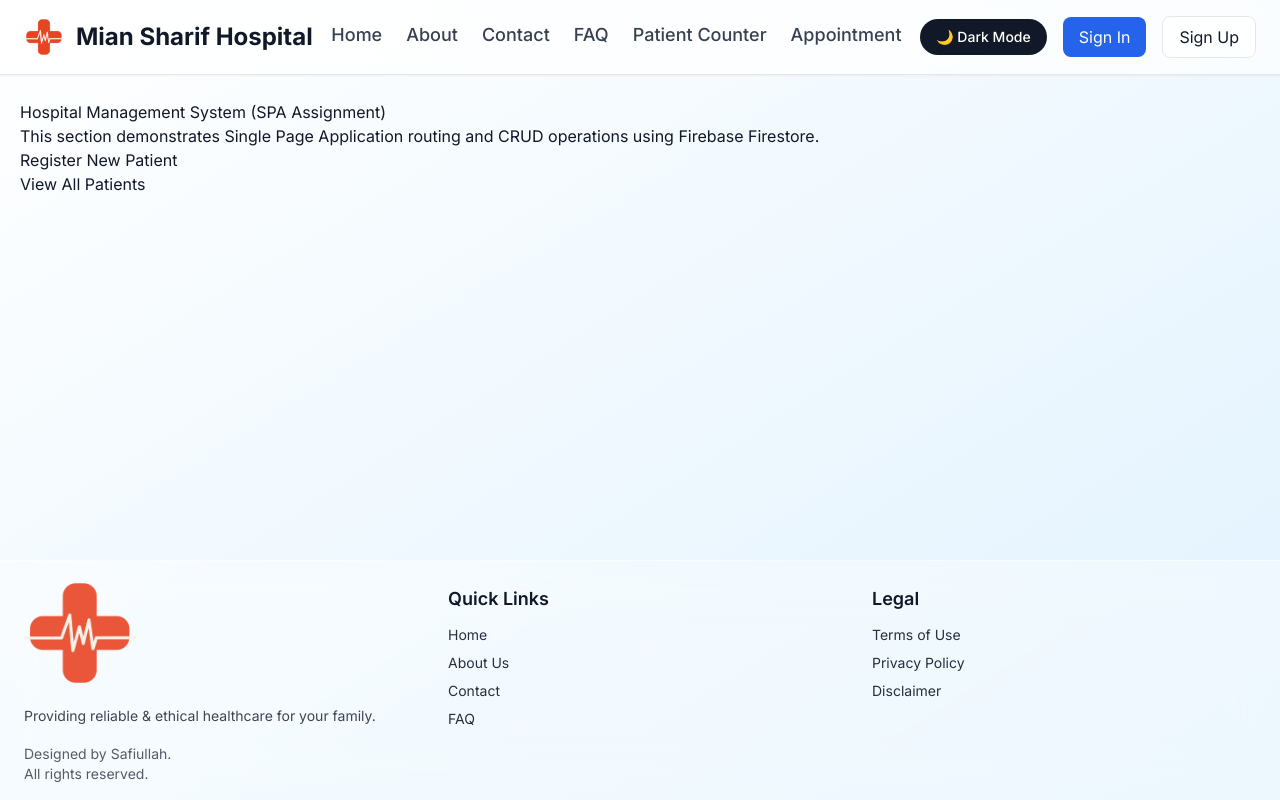
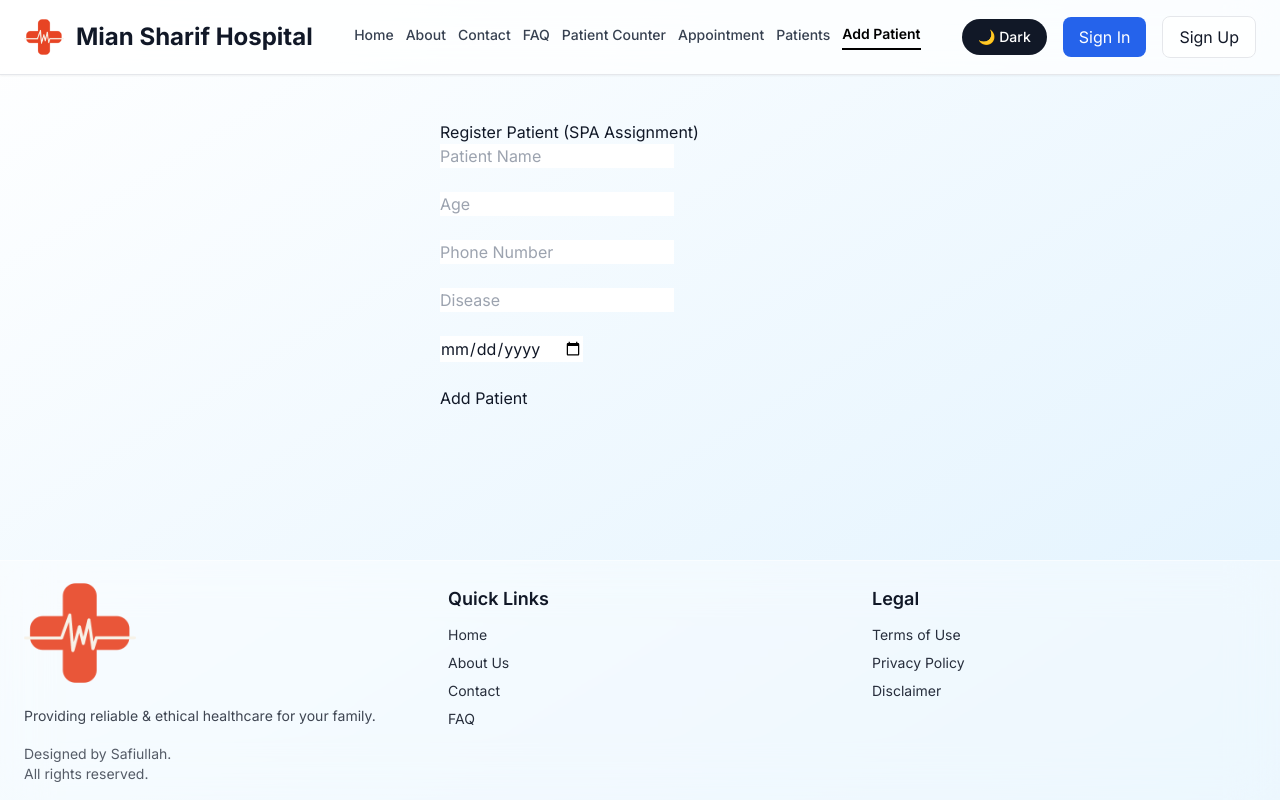
Before and after one commit to Safi-UOL/Mian-Sharif-Hospital, a React (Vite) app: page /assignment/create in a window 1280 px wide. Built offline with nearby package versions, Linux system fonts and the light colour scheme.

Commit message:
style: reduce navbar menu text size and gap for better alignment

```diff
--- a/src/Pages/PatientCounter.jsx
+++ b/src/Pages/PatientCounter.jsx
@@ -4,27 +4,44 @@ export default function PatientCounter() {
   const [patients, setPatients] = useState(0);
 
   return (
-    <div style={{ textAlign: "center", marginTop: "40px" }}>
-      <h2>OPD Daily Patient Counter</h2>
+    <div className="flex justify-center items-center py-20 px-4 bg-gray-50 dark:bg-gray-900">
+      <div className="w-full max-w-md bg-white dark:bg-gray-800 rounded-2xl shadow-lg p-8 text-center">
 
-      <h1>{patients}</h1>
+        <h2 className="text-2xl font-bold text-gray-900 dark:text-white mb-6">
+          OPD Daily Patient Counter
+        </h2>
 
-      <button onClick={() => setPatients(patients + 1)}>
-        Patient Aaya
-      </button>
+        {/* Counter */}
+        <div className="text-5xl font-extrabold text-blue-600 dark:text-yellow-400 mb-8">
+          {patients}
+        </div>
 
-      <button
-        onClick={() => setPatients(patients - 1)}
-        style={{ marginLeft: "10px" }}
-      >
-        Patient Gaya
-      </button>
+        {/* Buttons */}
+        <div className="flex justify-center gap-4 mb-6">
+          <button
+            onClick={() => setPatients(patients + 1)}
+            className="px-5 py-2 rounded-lg bg-green-600 text-white font-medium hover:bg-green-700 transition"
+          >
+            Patient Arrived
+          </button>
 
-      <br /><br />
+          <button
+            onClick={() => setPatients(Math.max(0, patients - 1))}
+            className="px-5 py-2 rounded-lg bg-red-600 text-white font-medium hover:bg-red-700 transition"
+          >
+            Patient Left
+          </button>
+        </div>
 
-      <button onClick={() => setPatients(0)}>
-        Reset Day Counter
-      </button>
+        {/* Reset */}
+        <button
+          onClick={() => setPatients(0)}
+          className="w-full py-2 rounded-lg border border-gray-300 dark:border-gray-600 text-gray-700 dark:text-gray-200 hover:bg-gray-100 dark:hover:bg-gray-700 transition"
+        >
+          Reset Day Counter
+        </button>
+
+      </div>
     </div>
   );
 }
--- a/src/SPA_Routing/Pages/CreatePatient.jsx
+++ b/src/SPA_Routing/Pages/CreatePatient.jsx
@@ -1,22 +1,90 @@
-import { Link } from "react-router-dom";
+import { useState } from "react";
 
-export default function Home() {
+export default function CreatePatient() {
+  const [name, setName] = useState("");
+  const [age, setAge] = useState("");
+  const [phone, setPhone] = useState("");
+  const [disease, setDisease] = useState("");
+  const [date, setDate] = useState("");
+
+  const handleSubmit = (e) => {
+    e.preventDefault();
+
+    const patientData = {
+      name,
+      age,
+      phone,
+      disease,
+      date,
+    };
+
+    console.log("Patient Data (Assignment):", patientData);
+
+    setName("");
+    setAge("");
+    setPhone("");
+    setDisease("");
+    setDate("");
+  };
+
   return (
-    <div style={{ padding: "20px" }}>
-      <h2>Hospital Management System (SPA Assignment)</h2>
-      <p>
-        This section demonstrates Single Page Application routing and
-        CRUD operations using Firebase Firestore.
-      </p>
+    <div style={{ maxWidth: "400px", margin: "40px auto" }}>
+      <h2>Register Patient (SPA Assignment)</h2>
 
-      <ul>
-        <li>
-          <Link to="/assignment/create">Register New Patient</Link>
-        </li>
-        <li>
-          <Link to="/assignment/patients">View All Patients</Link>
-        </li>
-      </ul>
+      <form onSubmit={handleSubmit}>
+        <input
+          type="text"
+          placeholder="Patient Name"
+          value={name}
+          onChange={(e) => setName(e.target.value)}
+          required
+        />
+
+        <br /><br />
+
+        <input
+          type="number"
+          placeholder="Age"
+          value={age}
+          onChange={(e) => setAge(e.target.value)}
+          required
+        />
+
+        <br /><br />
+
+        <input
+          type="tel"
+          placeholder="Phone Number"
+          value={phone}
+          onChange={(e) => setPhone(e.target.value)}
+          required
+        />
+
+        <br /><br />
+
+        <input
+          type="text"
+          placeholder="Disease"
+          value={disease}
+          onChange={(e) => setDisease(e.target.value)}
+          required
+        />
+
+        <br /><br />
+
+        <input
+          type="date"
+          value={date}
+          onChange={(e) => setDate(e.target.value)}
+          required
+        />
+
+        <br /><br />
+
+        <button type="submit">
+          Add Patient
+        </button>
+      </form>
     </div>
   );
 }
--- a/src/components/layouts/Navbar.jsx
+++ b/src/components/layouts/Navbar.jsx
@@ -16,7 +16,6 @@ export default function Navbar() {
   useEffect(() => {
     if (theme === "dark") document.documentElement.classList.add("dark");
     else document.documentElement.classList.remove("dark");
-
     localStorage.setItem("theme", theme);
   }, [theme]);
 
@@ -24,15 +23,13 @@ export default function Navbar() {
     e.preventDefault();
     const current = location.pathname;
 
-    if (path === "/" && homePaths.includes(current)) {
+    if (path === "/" && current === "/") {
       window.scrollTo({ top: 0, behavior: "smooth" });
-      setTimeout(() => window.location.reload(), 300);
       return;
     }
 
     if (current === path) {
       window.scrollTo({ top: 0, behavior: "smooth" });
-      setTimeout(() => window.location.reload(), 300);
       return;
     }
 
@@ -50,70 +47,51 @@ export default function Navbar() {
       <div className="max-w-7xl mx-auto px-6 py-4 flex justify-between items-center">
 
         {/* LOGO */}
-        <a
-          href={HOME_URL}
-          onClick={(e) => {
-            e.preventDefault();
-            window.scrollTo({ top: 0, behavior: "smooth" });
-            setTimeout(() => (window.location.href = HOME_URL), 200);
-          }}
-          className="flex items-center gap-3"
-        >
+        <Link to="/" className="flex items-center gap-3">
           <img src={logo} className="w-10 h-10" />
           <span className="text-xl md:text-2xl font-bold dark:text-white">
             Mian Sharif Hospital
           </span>
-        </a>
+        </Link>
 
         {/* DESKTOP MENU */}
-        <div className="hidden md:flex gap-6 text-lg font-medium">
-          <NavLink to="/" className={getNavClass} onClick={(e) => handleNavClick(e, "/")} end>
-            Home
+        <div className="hidden md:flex gap-3 text-sm font-medium items-center">
+
+          {/* Hospital */}
+          <NavLink to="/" className={getNavClass} end>Home</NavLink>
+          <NavLink to="/about" className={getNavClass}>About</NavLink>
+          <NavLink to="/contact" className={getNavClass}>Contact</NavLink>
+          <NavLink to="/faq" className={getNavClass}>FAQ</NavLink>
+
+          {/* Lab */}
+          <NavLink to="/patient-counter" className={getNavClass}>
+            Patient Counter
+          </NavLink>
+          <NavLink to="/appointment" className={getNavClass}>
+            Appointment
           </NavLink>
 
-          <NavLink to="/about" className={getNavClass} onClick={(e) => handleNavClick(e, "/about")}>
-            About
+          {/* Assignment SPA */}
+          <NavLink to="/assignment/patients" className={getNavClass}>
+            Patients
           </NavLink>
-
-          <NavLink to="/contact" className={getNavClass} onClick={(e) => handleNavClick(e, "/contact")}>
-            Contact
-          </NavLink>
-
-          <NavLink to="/faq" className={getNavClass} onClick={(e) => handleNavClick(e, "/faq")}>
-            FAQ
-          </NavLink>
-
-          {/* 🔹 NEW LINKS */}
-          <NavLink
-            to="/patient-counter"
-            className={getNavClass}
-            onClick={(e) => handleNavClick(e, "/patient-counter")}
-          >
-            Patient Counter
-          </NavLink>
-
-          <NavLink
-            to="/appointment"
-            className={getNavClass}
-            onClick={(e) => handleNavClick(e, "/appointment")}
-          >
-            Appointment
+          <NavLink to="/assignment/create" className={getNavClass}>
+            Add Patient
           </NavLink>
         </div>
 
-        {/* DESKTOP BUTTONS */}
+        {/* RIGHT SIDE BUTTONS */}
         <div className="hidden md:flex items-center gap-4">
           <button
             onClick={() => setTheme(theme === "dark" ? "light" : "dark")}
             className="px-4 py-2 rounded-full text-sm font-medium bg-gray-900 text-white dark:bg-yellow-400 dark:text-black"
           >
-            {theme === "dark" ? "☀ Light Mode" : "🌙 Dark Mode"}
+            {theme === "dark" ? "☀ Light" : "🌙 Dark"}
           </button>
 
           <Link to="/signin" className="px-4 py-2 bg-blue-600 text-white rounded-lg">
             Sign In
           </Link>
-
           <Link to="/signup" className="px-4 py-2 bg-white/70 dark:bg-gray-700 text-gray-900 dark:text-white border rounded-lg">
             Sign Up
           </Link>
@@ -125,50 +103,43 @@ export default function Navbar() {
         </button>
       </div>
 
-      {/* MOBILE DROPDOWN MENU */}
+      {/* MOBILE MENU */}
       {menuOpen && (
-        <div className="md:hidden bg-white dark:bg-gray-900 px-6 pb-6 pt-4 text-lg space-y-6">
+        <div className="md:hidden bg-white dark:bg-gray-900 px-6 pb-6 pt-4 text-lg space-y-5">
 
-          <NavLink to="/" className={({ isActive }) => getNavClass({ isActive }) + " block"} onClick={(e) => handleNavClick(e, "/")} end>
-            Home
-          </NavLink>
+          <NavLink to="/" className={getNavClass} end>Home</NavLink>
+          <NavLink to="/about" className={getNavClass}>About</NavLink>
+          <NavLink to="/contact" className={getNavClass}>Contact</NavLink>
+          <NavLink to="/faq" className={getNavClass}>FAQ</NavLink>
 
-          <NavLink to="/about" className={({ isActive }) => getNavClass({ isActive }) + " block"} onClick={(e) => handleNavClick(e, "/about")}>
-            About
-          </NavLink>
+          <hr className="border-gray-300 dark:border-gray-700" />
 
-          <NavLink to="/contact" className={({ isActive }) => getNavClass({ isActive }) + " block"} onClick={(e) => handleNavClick(e, "/contact")}>
-            Contact
-          </NavLink>
-
-          <NavLink to="/faq" className={({ isActive }) => getNavClass({ isActive }) + " block"} onClick={(e) => handleNavClick(e, "/faq")}>
-            FAQ
-          </NavLink>
-
-          {/* 🔹 NEW LINKS */}
-          <NavLink to="/patient-counter" className={({ isActive }) => getNavClass({ isActive }) + " block"} onClick={(e) => handleNavClick(e, "/patient-counter")}>
+          <NavLink to="/patient-counter" className={getNavClass}>
             Patient Counter
           </NavLink>
-
-          <NavLink to="/appointment" className={({ isActive }) => getNavClass({ isActive }) + " block"} onClick={(e) => handleNavClick(e, "/appointment")}>
+          <NavLink to="/appointment" className={getNavClass}>
             Appointment
           </NavLink>
 
           <hr className="border-gray-300 dark:border-gray-700" />
 
-          <Link to="/signin" onClick={() => setMenuOpen(false)} className="block">
-            Sign In
-          </Link>
+          <NavLink to="/assignment/patients" className={getNavClass}>
+            Patients
+          </NavLink>
+          <NavLink to="/assignment/create" className={getNavClass}>
+            Add Patient
+          </NavLink>
 
-          <Link to="/signup" onClick={() => setMenuOpen(false)} className="block">
-            Sign Up
-          </Link>
+          <hr className="border-gray-300 dark:border-gray-700" />
+
+          <Link to="/signin">Sign In</Link>
+          <Link to="/signup">Sign Up</Link>
 
           <button
             onClick={() => setTheme(theme === "dark" ? "light" : "dark")}
-            className="w-full py-3 rounded-lg bg-gray-900 dark:bg-yellow-400 text-white dark:text-black mt-4"
+            className="w-full py-3 rounded-lg bg-gray-900 dark:bg-yellow-400 text-white dark:text-black"
           >
-            {theme === "dark" ? "☀ Light Mode" : "🌙 Dark Mode"}
+            {theme === "dark" ? "☀ Light" : "🌙 Dark"}
           </button>
         </div>
       )}
```
Also changed, not shown: src/Pages/AppointmentForm.jsx (+21 -14 lines).
